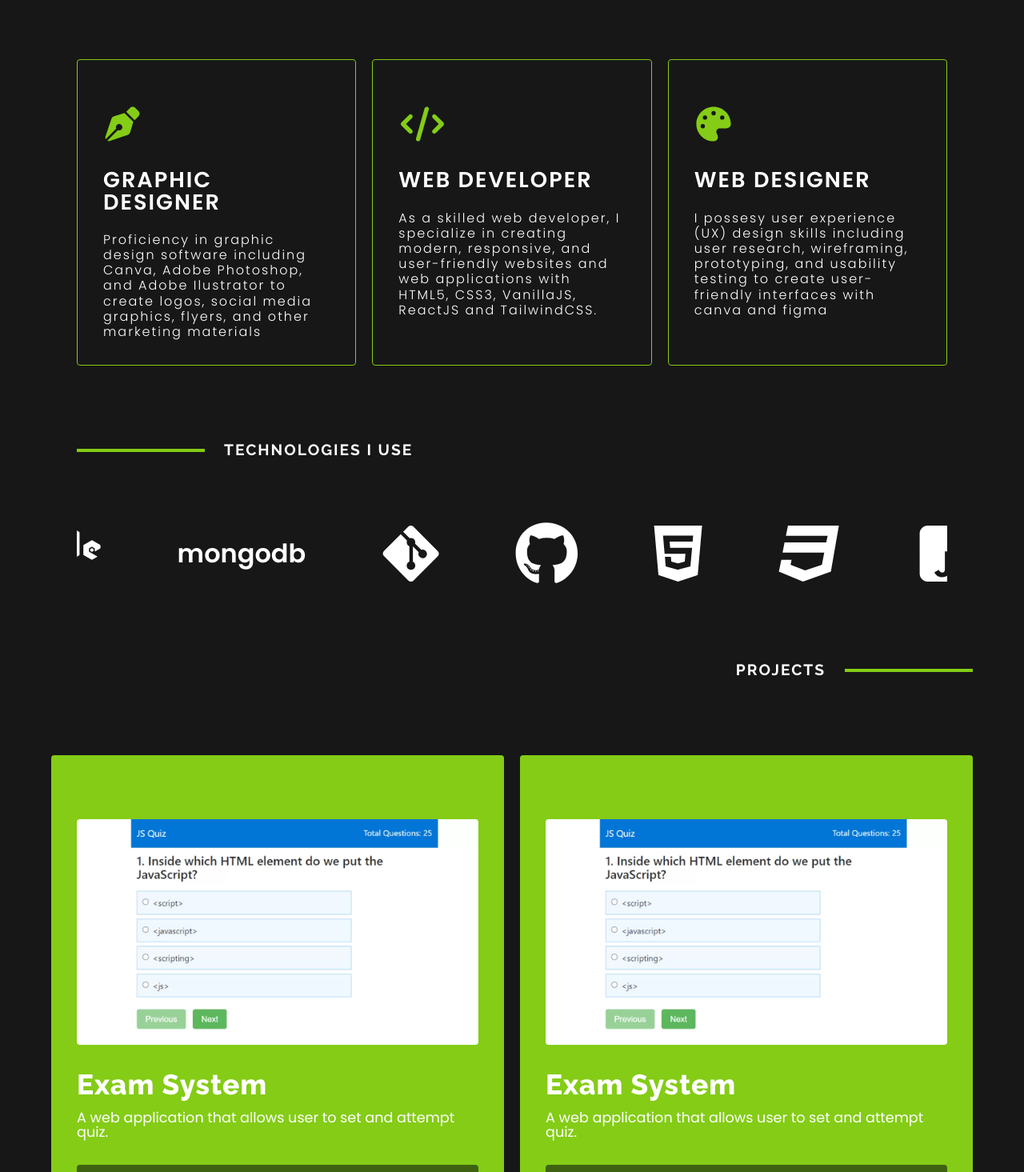
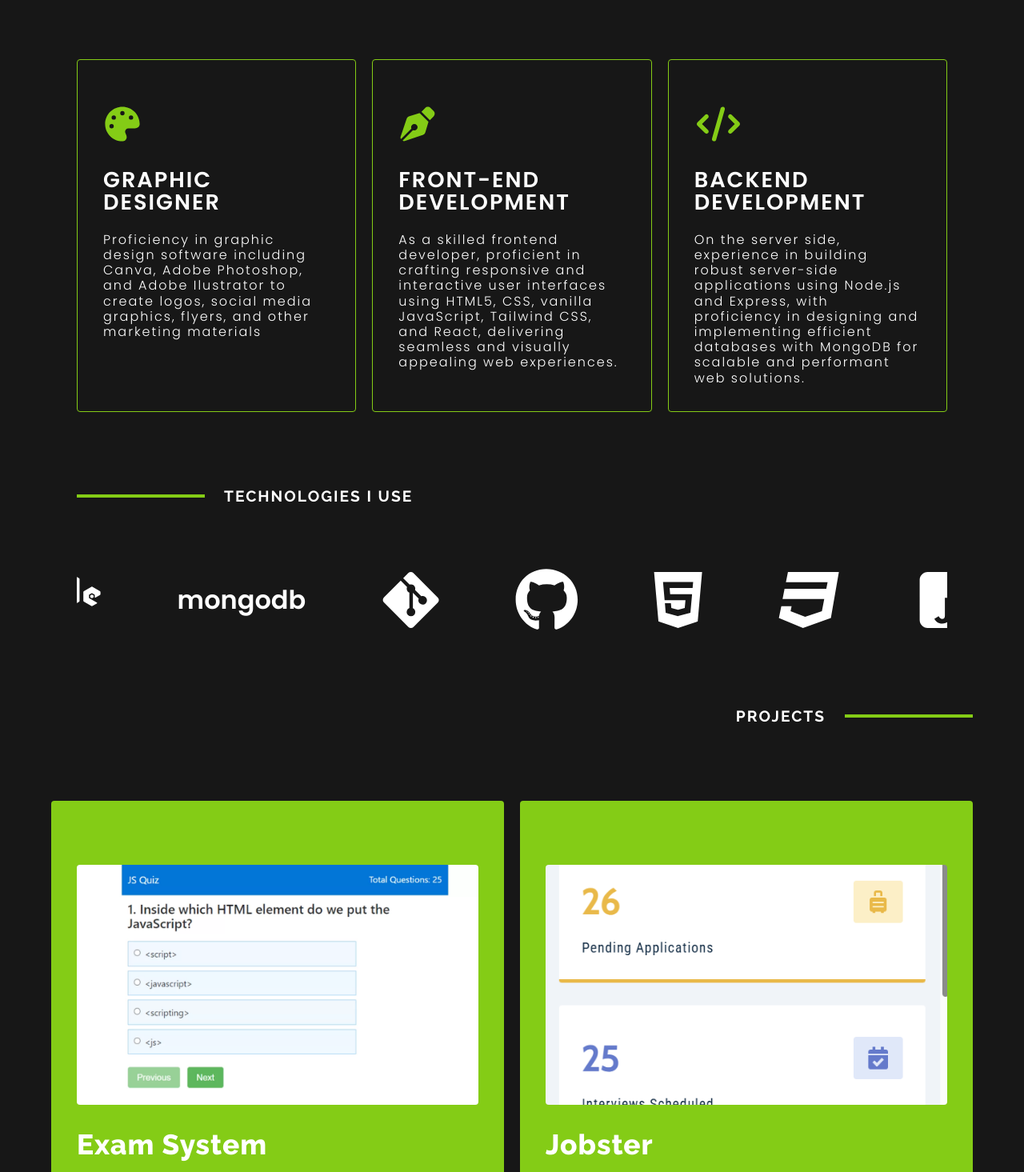
Before and after one commit to ruby-tech1/Portfolio-new, a React (Vite) app: page / in a window 1280 px wide. Shown: the part 1820-3285 px from the top of the page at 80% size. Built offline with nearby package versions, Linux system fonts and the light colour scheme.

Commit message:
info update

```diff
--- a/src/data.js
+++ b/src/data.js
@@ -1,4 +1,6 @@
 import quiz from "./assets/quiz.webp";
+import ecommercee from "./assets/ecommerce.png";
+import jobs from "./assets/jobs.png";
 
 export const socials = [
   {
@@ -34,21 +36,21 @@ export const navLinks = [
 export const skills = [
   {
     id: 1,
-    icon: "fa-solid fa-pen-nib",
+    icon: "fa-solid fa-palette",
     title: "graphic designer",
     text: "Proficiency in graphic design software including Canva, Adobe Photoshop, and Adobe Ilustrator to create logos, social media graphics, flyers, and other marketing materials",
   },
   {
     id: 2,
-    title: "web developer",
-    icon: "fa-solid fa-code",
-    text: "As a skilled web developer, I specialize in creating modern, responsive, and user-friendly websites and web applications with HTML5, CSS3, VanillaJS, ReactJS and TailwindCSS.",
+    title: "front-end development",
+    icon: "fa-solid fa-pen-nib",
+    text: "As a skilled frontend developer, proficient in crafting responsive and interactive user interfaces using HTML5, CSS, vanilla JavaScript, Tailwind CSS, and React, delivering seamless and visually appealing web experiences.",
   },
   {
     id: 3,
-    icon: "fa-solid fa-palette",
-    title: "Web Designer",
-    text: "I possesy user experience (UX) design skills including user research, wireframing, prototyping, and usability testing to create user-friendly interfaces with canva and figma",
+    icon: "fa-solid fa-code",
+    title: "backend development",
+    text: "On the server side, experience in building robust server-side applications using Node.js and Express, with proficiency in designing and implementing efficient databases with MongoDB for scalable and performant web solutions.",
   },
 ];
 
@@ -102,26 +104,26 @@ export const projects = [
     text: "A web application that allows user to set and attempt quiz.",
     image: quiz,
     code: "https://github.com/ruby-tech1/Exam-System",
-    website: "https://www.google.com/",
-    tech: "react nodejs mongodb tailwindcss",
+    website: "https://exam-system-e83d232f0858.herokuapp.com/",
+    tech: "react nodejs express mongodb tailwindcss",
   },
   {
     id: 2,
-    name: "exam system",
-    text: "A web application that allows user to set and attempt quiz.",
-    image: quiz,
-    code: "https://github.com/ruby-tech1/Exam-System",
-    website: "https://www.google.com/",
-    tech: "react nodejs mongodb tailwindcss",
+    name: "jobster",
+    text: "A web application that allows users or job seekers to manage job applications",
+    image: jobs,
+    code: "https://github.com/ruby-tech1/Jobs-Api",
+    website: "https://jobs.v3ga.shop/",
+    tech: "react nodejs expressjs mongodb",
   },
   {
     id: 3,
-    name: "exam system",
-    text: "A web application that allows user to set and attempt quiz.",
-    image: quiz,
+    name: "e-commerce api",
+    text: "The backend for an e-commerce web app including the api endpoints and other features",
+    image: ecommercee,
     code: "https://github.com/ruby-tech1/Exam-System",
-    website: "https://www.google.com/",
-    tech: "react nodejs mongodb tailwindcss",
+    website: "https://ecommerce-api01-1f7e97e065f9.herokuapp.com/",
+    tech: "nodejs mongodb stripe express",
   },
 ];
 
--- a/src/index.css
+++ b/src/index.css
@@ -641,6 +641,7 @@ background: var(--grey-800);
 
 .project-media img {
   width: 100%;
+  height: 300px;
   min-width: 250px;
   object-fit: cover;
 }
@@ -656,6 +657,7 @@ background: var(--grey-800);
 
 .project p {
   font-size: 1.1rem;
+  line-height: 1.5;
 }
 
 .tech-used {
```
Also changed, not shown: src/assets/ecommerce.png (added), src/assets/jobs.png (added).
